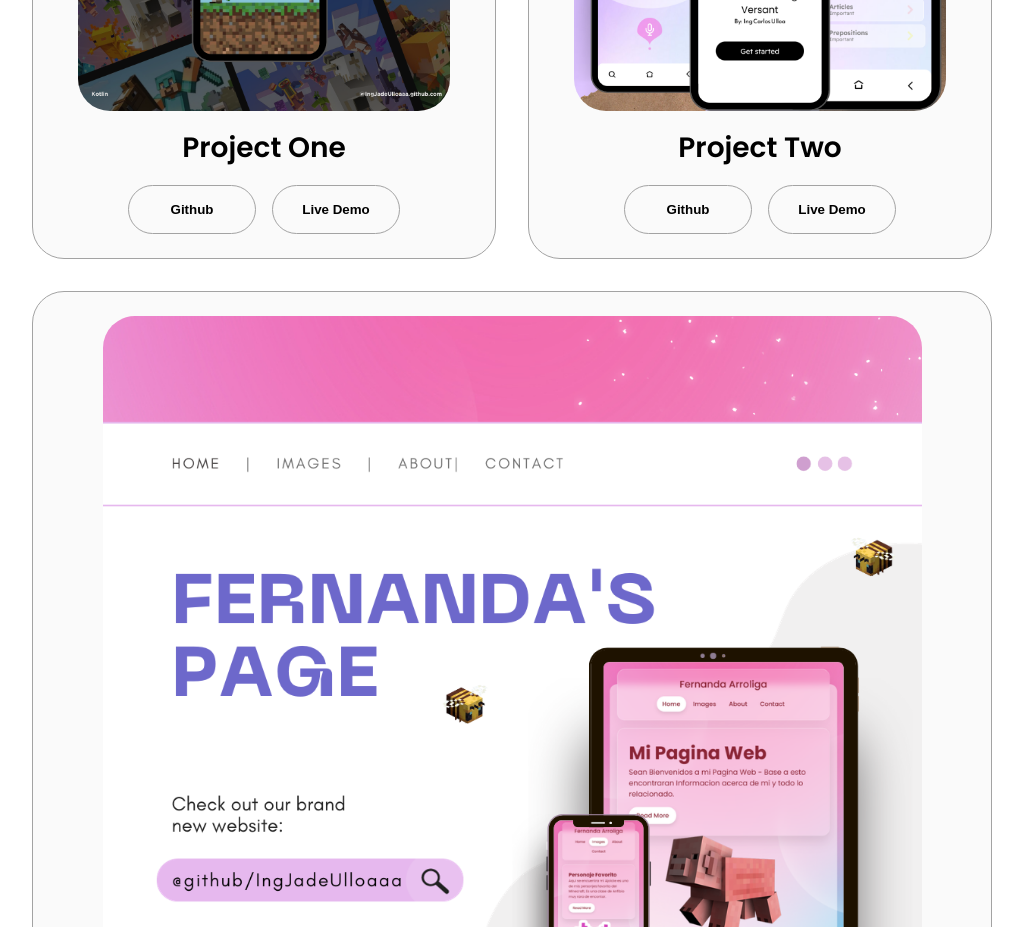
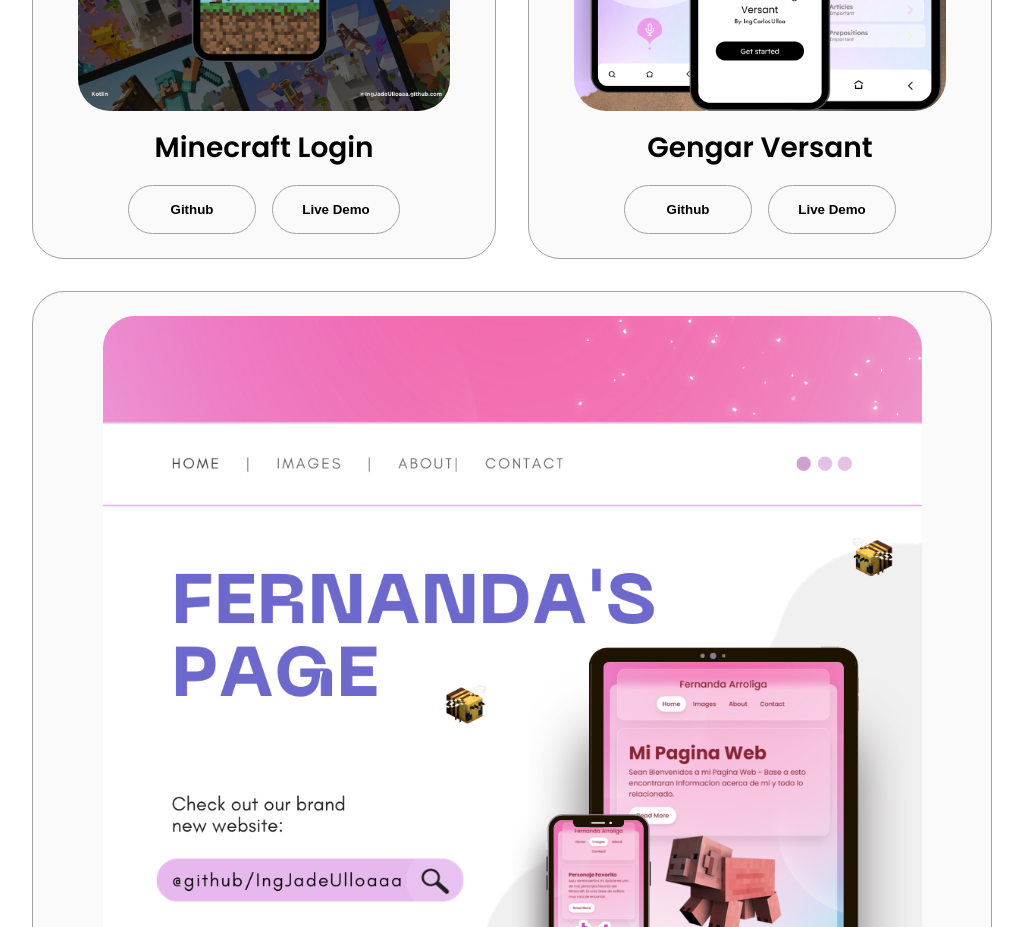
Before and after one commit to IngJadeUlloaaa/JadeEngineer, a plain HTML site: page index.html in a window 1280 px wide. Shown: the part 2880-3807 px from the top of the page, without its empty margins (128-1151 px from the left). Drawn offline with Linux system fonts and the light colour scheme.

Commit message:
Update index.html

```diff
--- a/index.html
+++ b/index.html
@@ -265,7 +265,7 @@
                 class="project-img"
               />
             </div>
-            <h2 class="experience-sub-title project-title">Project One</h2>
+            <h2 class="experience-sub-title project-title">Minecraft Login</h2>
             <div class="btn-container">
               <button
                 class="btn btn-color-2 project-btn"
@@ -289,7 +289,7 @@
                 class="project-img"
               />
             </div>
-            <h2 class="experience-sub-title project-title">Project Two</h2>
+            <h2 class="experience-sub-title project-title">Gengar Versant</h2>
             <div class="btn-container">
               <button
                 class="btn btn-color-2 project-btn"
```
